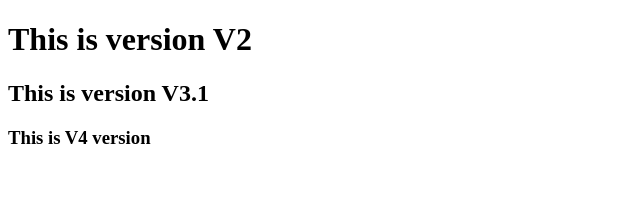
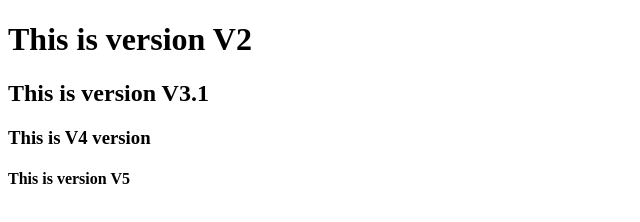
Before and after one commit to saifimd1234/myrepo, a plain HTML site: page index.html in a window 1280 px wide. Shown: the whole page, without its empty margins (0-640 px from the left). Drawn offline with Linux system fonts and the light colour scheme.

Commit message:
this is version 5

```diff
--- a/index.html
+++ b/index.html
@@ -9,6 +9,7 @@
     <h1>This is version V2</h1>
     <h2>This is version V3.1</h2>
     <h3>This is V4 version</h3>
+    <h4>This is version V5</h4>
 
 </body>
 </html>
```
